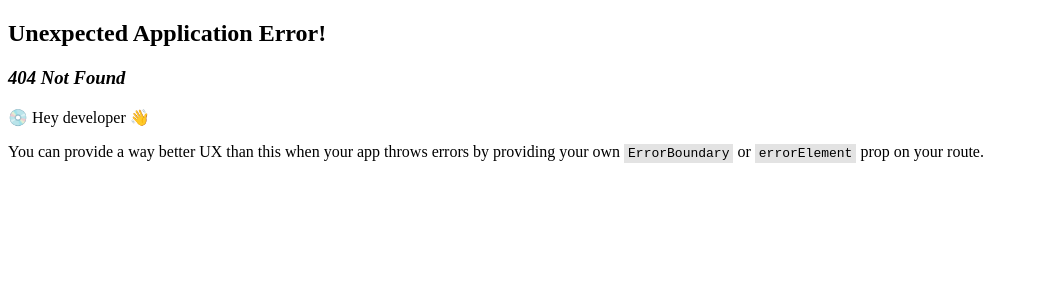
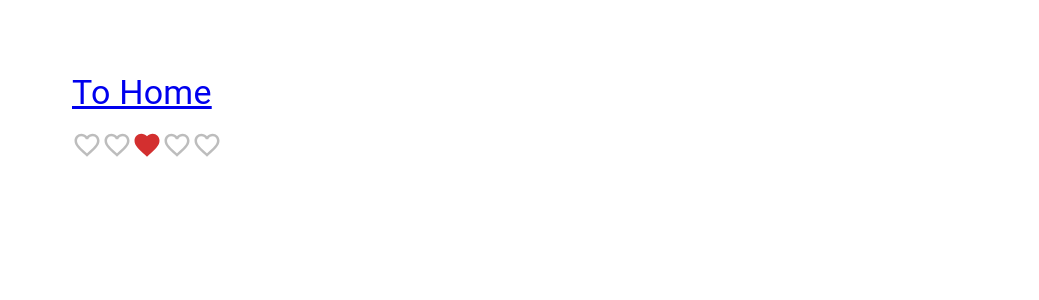
Before and after one commit to DonOhhhh/React-MUI-Tutorials, a React (Vite) app: page /rating in a window 1280 px wide. Before the commit this address had no page. Shown: the top 300 px of the page, without its empty margins (0-1039 px from the left). Built offline with nearby package versions, Linux system fonts and the light colour scheme.

Commit message:
feat : Rating

```diff
--- a/src/components/Links.tsx
+++ b/src/components/Links.tsx
@@ -10,6 +10,7 @@ export const Links = () => {
         { link: "/radiobutton", text: "RadioButton" },
         { link: "/checkbox", text: "Checkbox" },
         { link: "/switch", text: "Switch" },
+        { link: "/rating", text: "Rating" },
     ];
 
     return (
--- /dev/null
+++ b/src/components/MuiRating.tsx
@@ -0,0 +1,28 @@
+import { Favorite, FavoriteBorder } from "@mui/icons-material";
+import { Rating, Stack } from "@mui/material";
+import React, { useState } from "react";
+
+export const MuiRating = () => {
+    const [value, setValue] = useState<number | null>(3);
+    console.log({ value });
+    const handleChange = (
+        _event: React.ChangeEvent<{}>,
+        newValue: number | null
+    ) => {
+        setValue(newValue);
+    };
+
+    return (
+        <Stack spacing={2}>
+            <Rating
+                value={value}
+                onChange={handleChange}
+                precision={0.5}
+                size="large"
+                icon={<Favorite fontSize="inherit" color="error" />}
+                emptyIcon={<FavoriteBorder fontSize="inherit" />}
+                highlightSelectedOnly
+            />
+        </Stack>
+    );
+};
--- a/src/main.tsx
+++ b/src/main.tsx
@@ -9,6 +9,7 @@ import { MuiRadioButton } from "./components/MuiRadioButton.tsx";
 import { MuiCheckbox } from "./components/MuiCheckbox.tsx";
 import { Links } from "./components/Links.tsx";
 import { MuiSwitch } from "./components/MuiSwitch.tsx";
+import { MuiRating } from "./components/MuiRating.tsx";
 
 const router = createBrowserRouter([
     {
@@ -47,6 +48,10 @@ const router = createBrowserRouter([
                 path: "/switch",
                 element: <MuiSwitch />,
             },
+            {
+                path: "/rating",
+                element: <MuiRating />,
+            },
         ],
     },
 ]);
```
